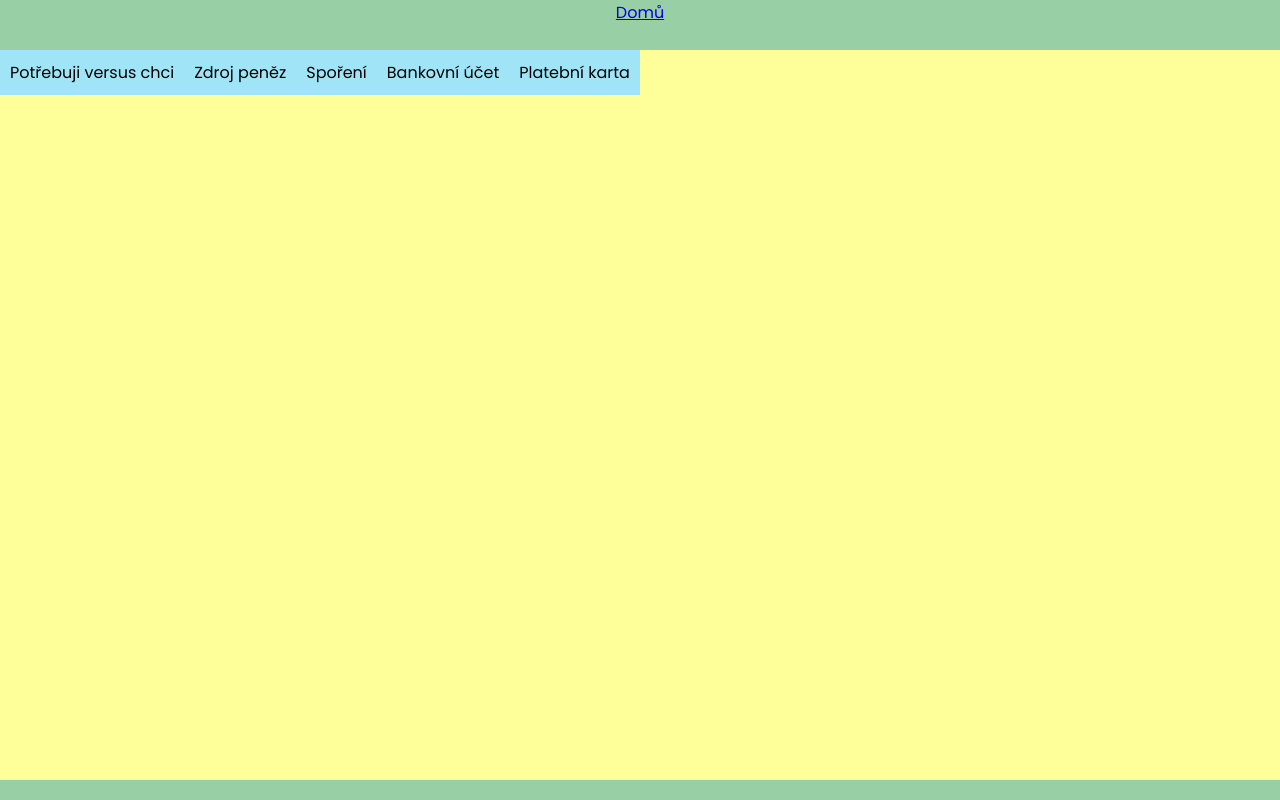
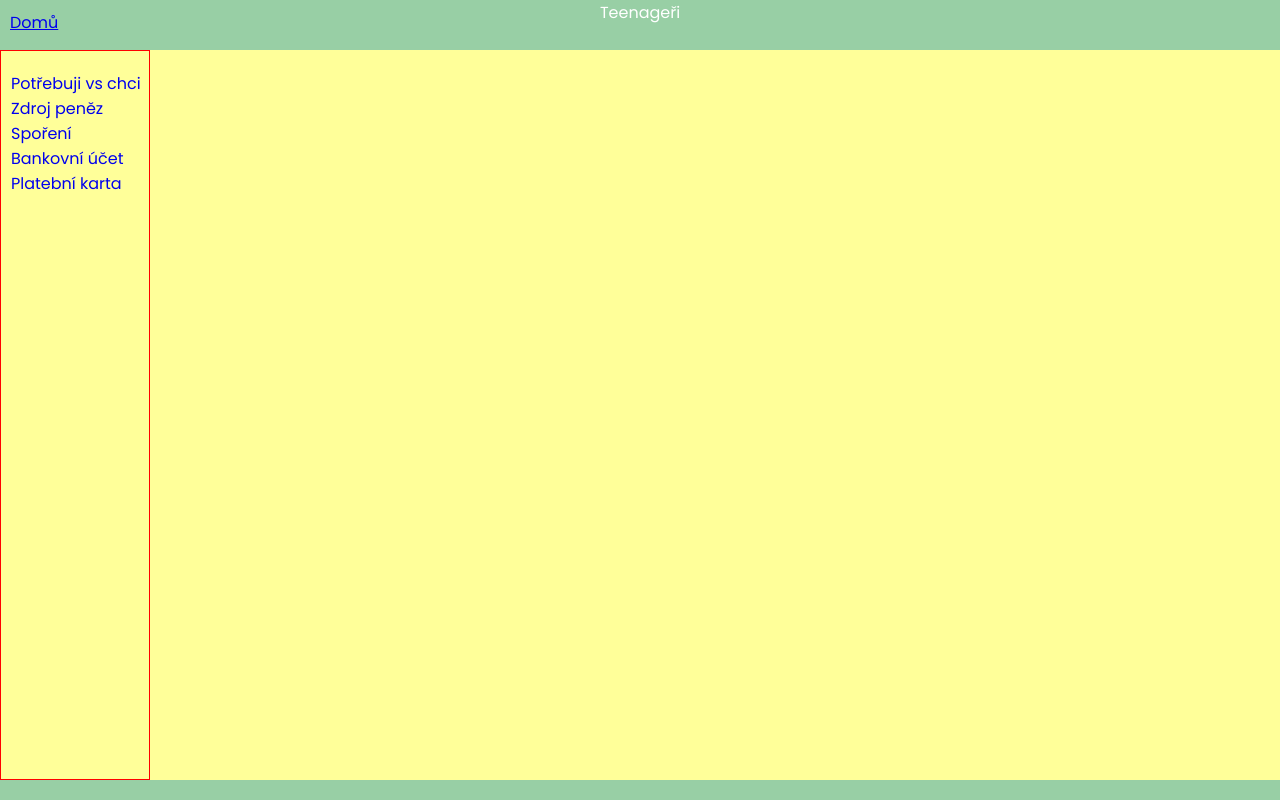
Before and after one commit to Andbrea/Financni-gramotnost, a React app: page /teenageri in a window 1280 px wide. Built offline with nearby package versions, Linux system fonts and the light colour scheme.

Commit message:
navigation changed

```diff
--- a/src/PageLayout/index.jsx
+++ b/src/PageLayout/index.jsx
@@ -2,14 +2,17 @@ import React from 'react';
 import { Link } from 'react-router-dom';
 import './style.css';
 
-const PageLayout = ({ children }) => {
+const PageLayout = ({ children, title, links }) => {
     return (
         <>
             <div className="header">
+                {title}
                 <Link className="home" to="/">
                     Domů
                 </Link>
             </div>
+
+            <div className="navigation">{links}</div>
 
             <div className="content"> {children} </div>
 
--- a/src/PageLayout/style.css
+++ b/src/PageLayout/style.css
@@ -1,7 +1,6 @@
-
 .content {
     position: fixed;
-    left: 0;
+    left: 100px;
     right: 0;
     top: 50px;
     bottom: 20px;
@@ -15,9 +14,15 @@
     color: white;
     text-align: center;
     height: 50px;
+}
 
-  }
-  .footer {
+.home {
+    position: fixed;
+    left: 10px;
+    top: 10px;
+}
+
+.footer {
     position: fixed;
     left: 0;
     bottom: 0;
@@ -26,4 +31,25 @@
     color: white;
     text-align: center;
     height: 20px;
-  }
+}
+
+.navigation {
+    position: fixed;
+
+    display: flex;
+    flex-direction: column;
+    padding-left: 10px;
+
+    padding-top: 20px;
+
+    left: 0;
+    right: 0;
+    top: 50px;
+    bottom: 20px;
+    width: 150px;
+    border: 1px solid red;
+}
+
+.navigation-link {
+    text-decoration: none;
+}
--- a/src/Teens/index.jsx
+++ b/src/Teens/index.jsx
@@ -7,22 +7,6 @@ const Teens = () => {
     return (
         <>
             <div>
-                <Link className="menu" to="/teenageri/potrebujiversuschci">
-                    Potřebuji versus chci
-                </Link>
-                <Link className="menu" to="/teenageri/zdrojpenez">
-                    Zdroj peněz
-                </Link>
-                <Link className="menu" to="/teenageri/sporeni">
-                    Spoření
-                </Link>
-                <Link className="menu" to="/teenageri/bankovniucet">
-                    Bankovní účet
-                </Link>
-                <Link className="menu" to="/teenageri/platebnikarta">
-                    Platební karta
-                </Link>
-
                 <Switch>
                     <Route path="/teenageri/potrebujiversuschci">
                         <Page
--- a/src/index.jsx
+++ b/src/index.jsx
@@ -48,7 +48,43 @@ const App = () => {
                         </PageLayout>
                     </Route>
                     <Route path="/teenageri">
-            <PageLayout>
+                        <PageLayout
+                            title="Teenageři"
+                            links={
+                                <>
+                                    <Link
+                                        className="navigation-link"
+                                        to="/teenageri/potrebujiversuschci"
+                                    >
+                                        Potřebuji vs chci
+                                    </Link>
+                                    <Link
+                                        className="navigation-link"
+                                        to="/teenageri/zdrojpenez"
+                                    >
+                                        Zdroj peněz
+                                    </Link>
+                                    <Link
+                                        className="navigation-link"
+                                        to="/teenageri/sporeni"
+                                    >
+                                        Spoření
+                                    </Link>
+                                    <Link
+                                        className="navigation-link"
+                                        to="/teenageri/bankovniucet"
+                                    >
+                                        Bankovní účet
+                                    </Link>
+                                    <Link
+                                        className="navigation-link"
+                                        to="/teenageri/platebnikarta"
+                                    >
+                                        Platební karta
+                                    </Link>
+                                </>
+                            }
+                        >
                             <Teens />
                         </PageLayout>
                     </Route>
```
Also changed, not shown: src/style.css (indentation only). Lines whose indentation alone changed are shown as unchanged.
